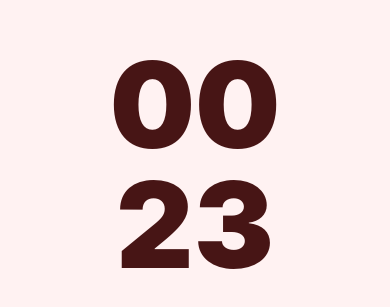
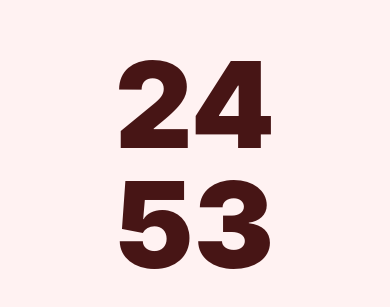
Before and after one commit to maks-kovpak/pomodoro-timer, a React Native app: screen / in a window 390 px wide. Shown: the part 257-564 px from the top of the page. Built offline with nearby package versions, Linux system fonts and the light colour scheme.

Commit message:
Simplified timer component

```diff
--- a/App.tsx
+++ b/App.tsx
@@ -6,7 +6,7 @@ import Timer from './components/Timer';
 const App = () => {
   return (
     <View style={styles.container}>
-      <Timer initialTime={{ minutes: 0, seconds: 30 }} />
+      <Timer initialTime={{ minutes: 25, seconds: 0 }} />
       <StatusBar style="dark" />
     </View>
   );
--- a/components/Timer.tsx
+++ b/components/Timer.tsx
@@ -20,37 +20,22 @@ const Timer: React.FC<{ initialTime: TimerTime; start?: boolean }> = ({
   initialTime,
   start = true,
 }) => {
-  const [minutes, setMinutes] = useState(initialTime.minutes);
-  const [seconds, setSeconds] = useState(initialTime.seconds);
-
-  const getTime = useCallback(
-    (deadline: Date) => {
-      if (!start) return;
-
-      const time = deadline.getTime() - Date.now();
-
-      setMinutes(Math.floor((time / 1000 / 60) % 60));
-      setSeconds(Math.floor((time / 1000) % 60));
-    },
-    [start]
-  );
+  const [seconds, setSeconds] = useState(initialTime.minutes * 60 + initialTime.seconds);
 
   useEffect(() => {
-    const deadline = new Date();
-    deadline.setMinutes(deadline.getMinutes() + initialTime.minutes);
-    deadline.setSeconds(deadline.getSeconds() + initialTime.seconds);
+    if (!start || seconds <= 0) return;
 
     const inteval = setInterval(() => {
-      getTime(deadline);
+      setSeconds((prev) => prev - 1);
     }, 1000);
 
     return () => clearInterval(inteval);
-  }, [initialTime]);
+  }, [start, seconds]);
 
   return (
     <>
-      <Text style={styles.countdown}>{withLeadingZero(minutes)}</Text>
-      <Text style={styles.countdown}>{withLeadingZero(seconds)}</Text>
+      <Text style={styles.countdown}>{withLeadingZero(Math.floor(seconds / 60))}</Text>
+      <Text style={styles.countdown}>{withLeadingZero(seconds % 60)}</Text>
     </>
   );
 };
```
